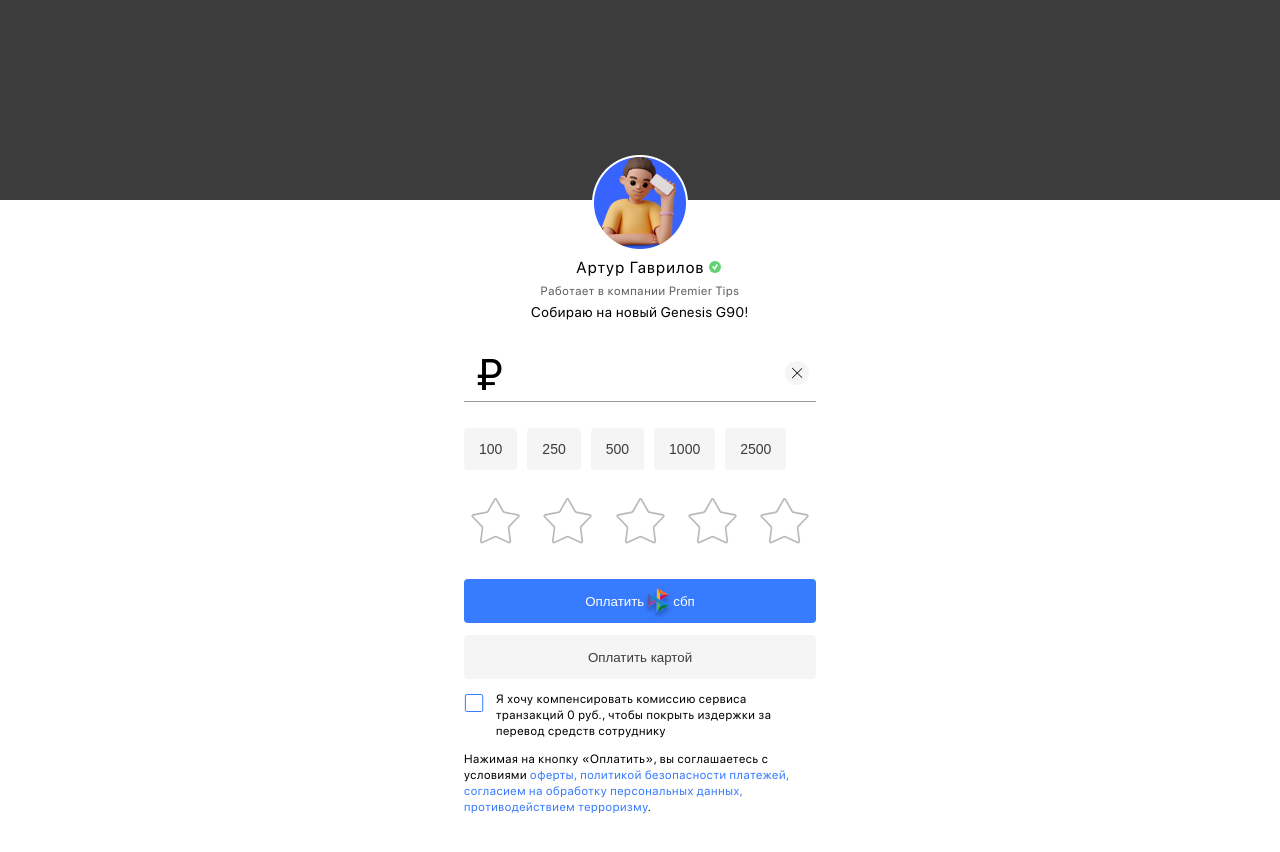
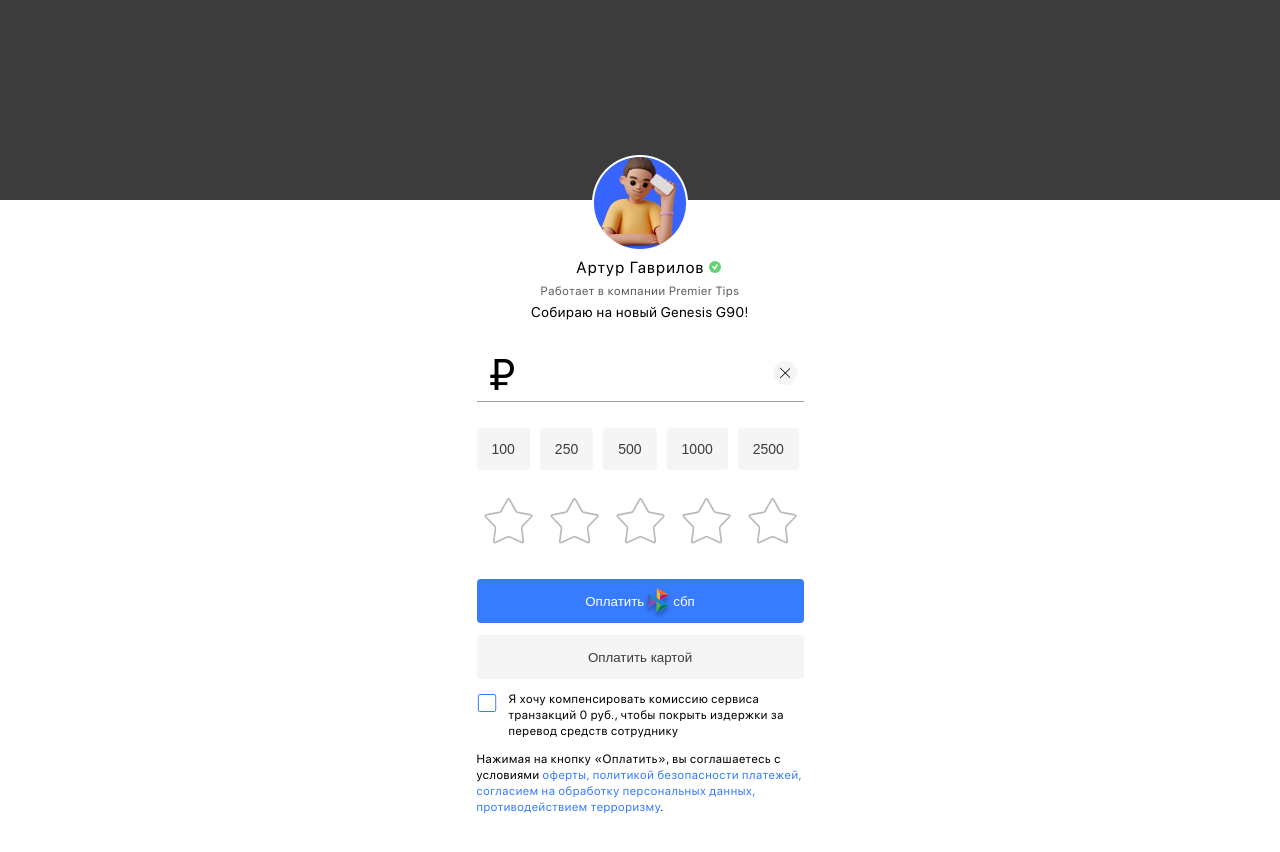
Before and after one commit to katesereda1808/premier-tips, a React (Create React App) app: page / in a window 1280 px wide. Shown: the top 852 px of the page. Built offline with nearby package versions, Linux system fonts and the light colour scheme.

Commit message:
fix: fix input

```diff
--- a/src/App.module.css
+++ b/src/App.module.css
@@ -43,7 +43,7 @@ button{
     box-sizing: border-box;
     padding: 0 24px;
     overflow: hidden;
-    max-width: 400px;
+    max-width: 375px;
     min-width: 280px;
     }
 
--- a/src/components/MainPage/MainPage.js
+++ b/src/components/MainPage/MainPage.js
@@ -8,9 +8,6 @@ function MainPage() {
   const [sum, setSum] = useState('');
   const handleSum = (sumValue) => {
     setSum(sumValue);
-    // setSum(() => {
-    //   return sumValue;
-    // });
   };
   return (
     <div>
--- a/src/components/Rating/Rating.js
+++ b/src/components/Rating/Rating.js
@@ -28,10 +28,6 @@ function Rating() {
                 value={starNumber}
                 onClick={() => setStars(starNumber)}
               />
-              {/* <img src={`${starNumber <= rating || hover ? star_fill : star_empty}`}
-              сначала был такой порядок, сначала должен идти hover, потом rating
-              + синтаксическая ошибка, выражение hover || rating не было заключено в круглые скобки
-              */}
               <img
                 src={`${starNumber <= (hover || rating) ? star_fill : star_empty}`}
                 className={styles.star}
--- a/src/components/Sum/Sum.js
+++ b/src/components/Sum/Sum.js
@@ -1,20 +1,15 @@
-import { useRef } from 'react';
 import close_btn from '../../assets/icons/close_btn.svg';
 import styles from './Sum.module.css';
 import { sums } from '../../constants/index';
 
 function Sum({ handleSum, value }) {
-  const sumMask = useRef(null);
-
   const clearInput = () => {
     handleSum('');
-    sumMask.current.innerHTML = '';
   };
   const validateSum = (sum) => {
     const validatedSum = sum.replace(/\D/g, '');
     return validatedSum;
   };
-
   const changeSum = (e) => {
     handleSum(validateSum(e.target.value));
   };
@@ -23,8 +18,8 @@ function Sum({ handleSum, value }) {
     <div>
       <div className={styles.input_box}>
         <input value={value} className={styles.input} onChange={changeSum} />
-        <div className={styles.sum_input__mask} ref={sumMask}>
-          {value}
+        <div className={styles.sum_input__mask}>
+          <div className={styles.sum_input__mask_value}>{value}</div>
           <span className={styles.sum_input__currency}>₽</span>
         </div>
         <button onClick={clearInput}>
--- a/src/components/Sum/Sum.module.css
+++ b/src/components/Sum/Sum.module.css
@@ -8,14 +8,15 @@
     margin-bottom: 26px;
     display: flex;
     align-items: center;
+    justify-content: space-between;
     box-sizing: border-box;
     position: relative;
 }
 
 .sum_input__mask {
     height: 100%;
-    width: 100%;
     position: absolute;
+    display: flex;
     left: 2px;
     font-size: 44px;
     font-weight: 400;
@@ -26,9 +27,13 @@
     color: transparent;
 }
 
+.sum_input__mask_value {
+    max-width: 246px;
+}
+
 .sum_input__mask .sum_input__currency {
     color: black;
-    margin-left: 10px;
+    margin: 0 10px;
 }
 
 button {
@@ -43,7 +48,7 @@ button {
 
 .input {
     position: relative;
-    width: 100%;
+    width: 243.37px;
     border: 0px;
     font-size: 44px;
     font-weight: 400;
--- a/src/constants/index.js
+++ b/src/constants/index.js
@@ -1,3 +1,3 @@
-export const sums = [100, 250, 500, 1000, 2500];
+export const sums = ['100', '250', '500', '1000', '2500'];
 export const stars = [1, 2, 3, 4, 5];
 export const commissionPercentsge = 0.05;
--- a/src/index.js
+++ b/src/index.js
@@ -6,5 +6,5 @@ const root = ReactDOM.createRoot(document.getElementById('root'));
 root.render(
   <React.StrictMode>
     <App />
-  </React.StrictMode>,
+  </React.StrictMode>
 );
```
